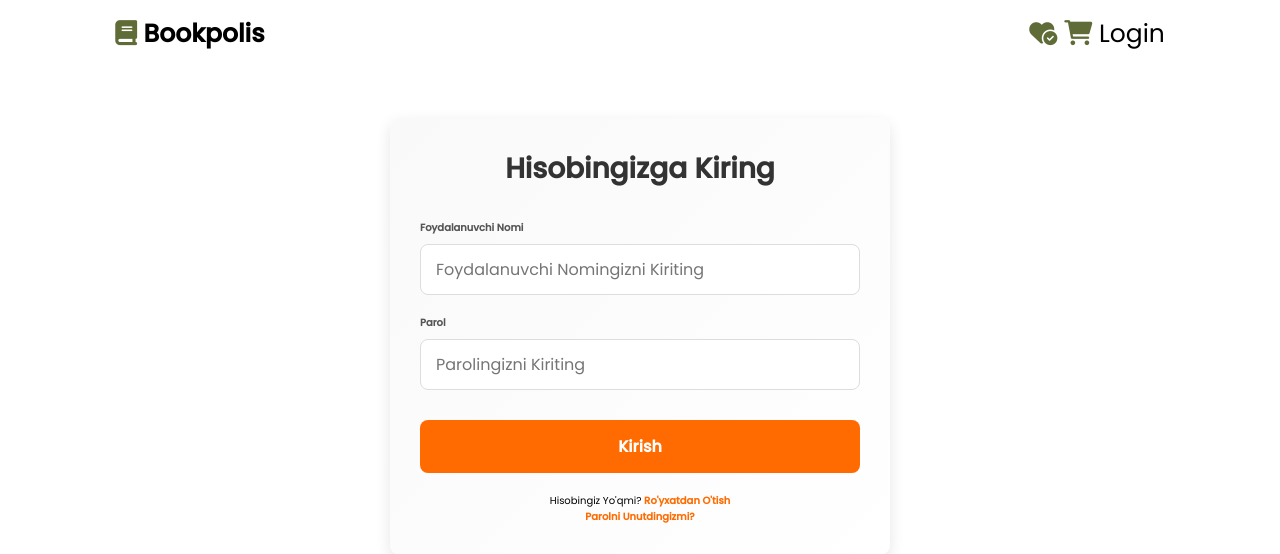
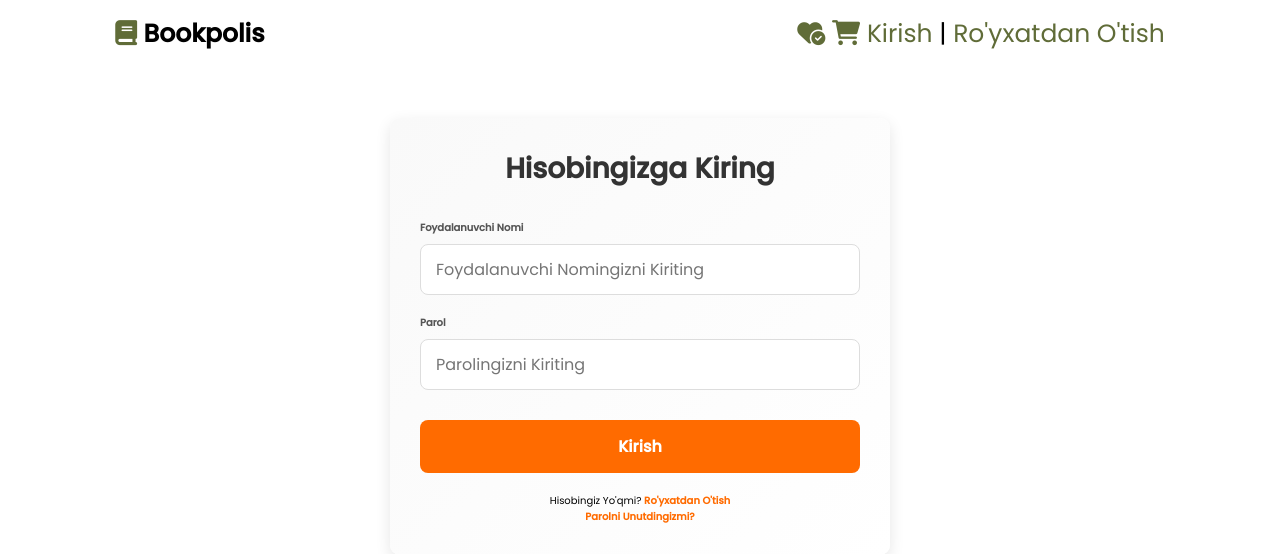
Before and after one commit to AsadbekNurmamatov2002/books-app, a Django app: page /user/login/ in a window 1280 px wide. Shown: the top 554 px of the page. Run offline with Django 5.2, Linux system fonts and the light colour scheme; data that the repository does not hold is empty; some libraries are stand-ins or nearby versions.

Commit message:
my commits

```diff
--- a/app/templates/base.html
+++ b/app/templates/base.html
@@ -62,10 +62,14 @@
           <a href="#" class="fas fa-heart-circle-check"></a>
           <a href="#" class="fas fa-shopping-cart"></a>
           {% if request.user.is_authenticated %}
-            <a id="login-btn" class="fa-solid fa-user" href="./login.html"></a>
+              <!-- Foydalanuvchi tizimga kirgan -->
+              <a id="logout-btn" href="{% url 'logout' %}">Chiqish</a>
           {% else %}
-            Login
+              <!-- Foydalanuvchi tizimga kirmagan -->
+              <a id="login-btn" href="{% url 'login' %}">Kirish</a> |
+              <a id="register-btn" href="{% url 'register' %}">Ro'yxatdan o'tish</a>
           {% endif %}
+
         </div>
       </div>
       <!-- 1-sarlavha qismi tugashi -->
```
